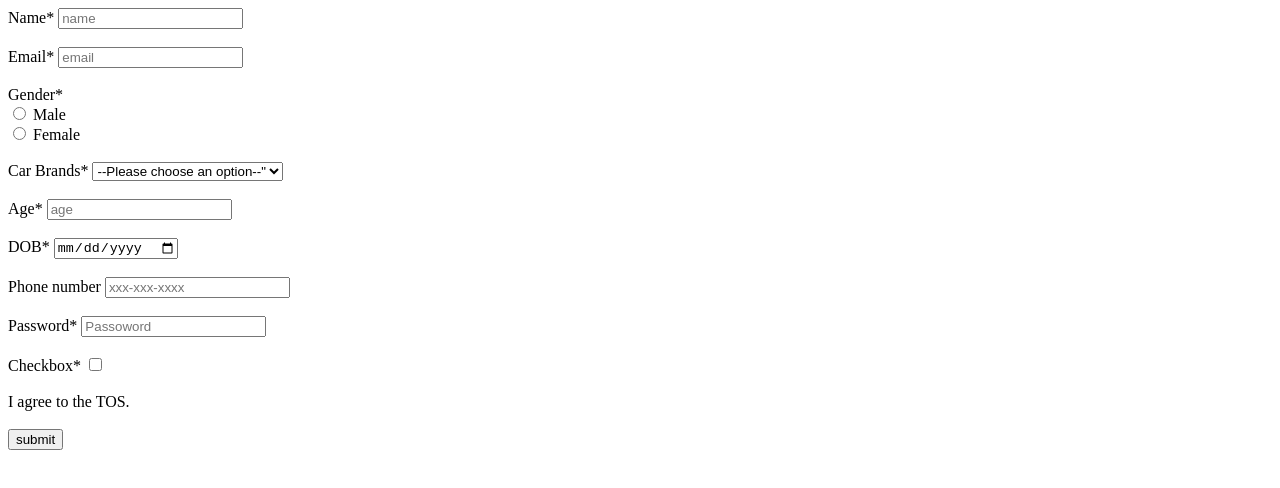
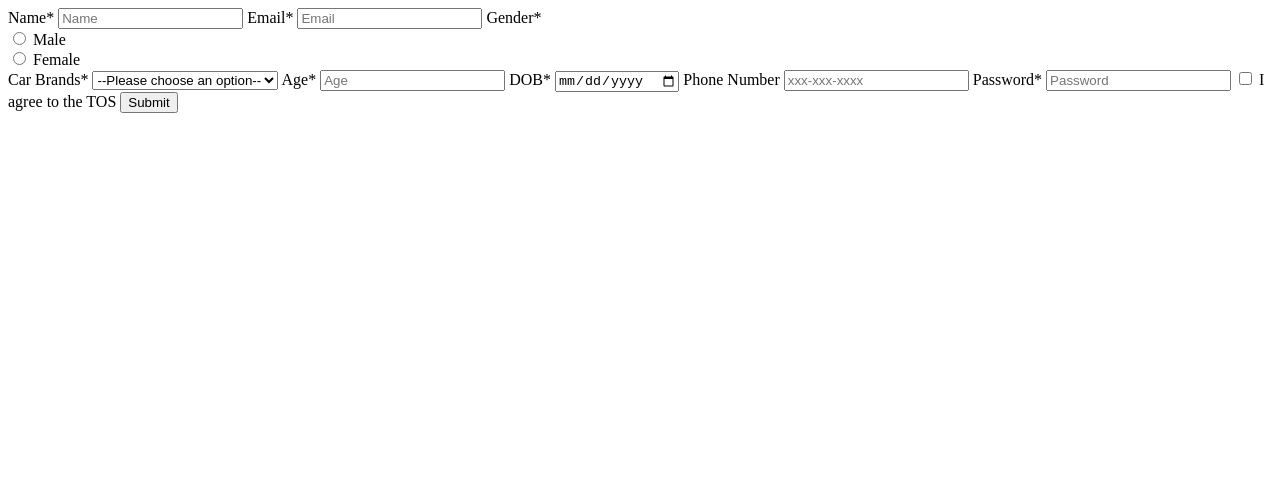
Before and after one commit to acciojob/signup-form-car-shivkantaN, a website: page main.html in a window 1280 px wide. Drawn offline with Linux system fonts and the light colour scheme.

Commit message:
created a submission

```diff
--- a/main.html
+++ b/main.html
@@ -8,60 +8,49 @@
 
 <body>
 	<!-- the entire body must be written by student -->
-	<form method="post">
-		<div>
+    <script type="text/javascript" src="./script.js">
+</script>
+	<form method="POST" action="#" id="signup-form">
   <label for="name">Name*</label>
-	<input type="text" id="name"  placeholder="name" required> <br><br>
-		</div>
-		<div>
+  <input type="text" id="name" name="name" placeholder="Name" required>
+
   <label for="email">Email*</label>
-	<input type="text" id="Email" placeholder="email" required> <br><br>
-		</div>
-	    <div>
+  <input type="email" id="email" name="email" placeholder="Email" required>
+
   <label for="gender">Gender*</label><br>
-	<input type="radio" id="gender_m" name="gender"required>
-	<lable for="gender_m">Male</lable><br>
-	<input type="radio" id="gender_f" name="gender" required>
-	<lable for="gender_f">Female</lable><br><br>
-		</div>
-		<div>
+  <input type="radio" id="gender_m" name="gender" value="male" required>
+  <label for="gender_m">Male</label><br>
+  <input type="radio" id="gender_f" name="gender" value="female" required>
+  <label for="gender_f">Female</label><br>
+
   <label for="cars">Car Brands*</label>
-	<select  id="cars"  required>
-	<option disabled selected>--Please choose an option--"</option>
-	<option value="Bmw">BMW</option>
+  <select id="cars" name="cars" required>
+    <option value="" disabled selected>--Please choose an option--</option>
+    <option value="BMW">BMW</option>
     <option value="Audi">Audi</option>
     <option value="Mercedez">Mercedez</option>
-	</select> <br><br>
-		</div>
-	    <div>
+  </select>
+
   <label for="age">Age*</label>
-	<input type="number" id="age" placeholder="age" required> <br><br>
-		</div>
-		<div>
-	<label for="DOB">DOB*</label>
-	<input type="date" id="DOB" required> <br><br>
-		</div>
-		<div>
-	<label for="tel">Phone number</label>
-	<input type="tel" id="tel" placeholder="xxx-xxx-xxxx"> <br><br>
-		</div>
-		<div>
-	<label for="Password">Password*</label>
-	<input type="password"  id="password"placeholder="Passoword" required> <br><br>
-		</div>
-		<div>
-	<label for="Checkbox">Checkbox*</label>
-	<input type="Checkbox" required> <br><br>
-		</div>
-		<div>
-	<lable for="TOS"> I agree to the TOS.</lable>  <br><br>
-		</div>
-	<div>
-	<button type="submit">submit</button>
-	</div>
+  <input type="number" id="age" name="age" placeholder="Age" required>
+
+  <label for="dob">DOB*</label>
+  <input type="date" id="dob" name="dob" required>
+
+  <label for="tel">Phone Number</label>
+  <input type="tel" id="tel" name="tel" placeholder="xxx-xxx-xxxx" pattern="[0-9]{3}-[0-9]{3}-[0-9]{4}">
+
+  <label for="password">Password*</label>
+  <input type="password" id="password" name="password" placeholder="Password" required>
+
+  <label for="tos">
+    <input type="checkbox" id="tos" name="tos" required>
+    I agree to the TOS
+  </label>
+
+  <button type="submit">Submit</button>
 </form>
-	<script type="text/javascript" src="./script.js">
-    </script>
+
 </body>
 
 </html>
```
Lines whose indentation alone changed are shown as unchanged.
